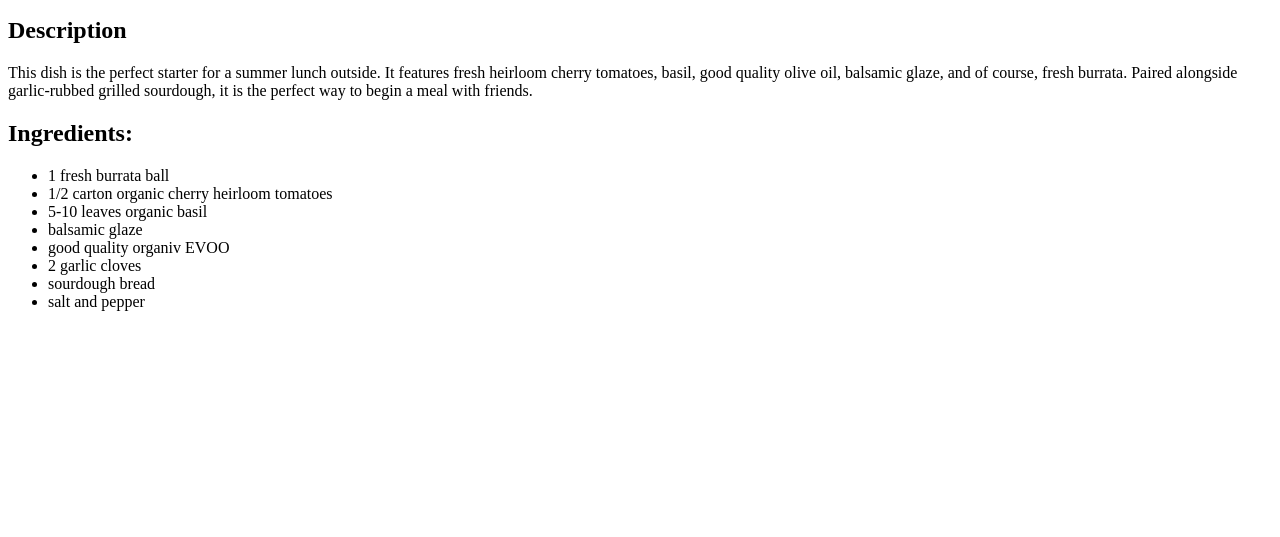
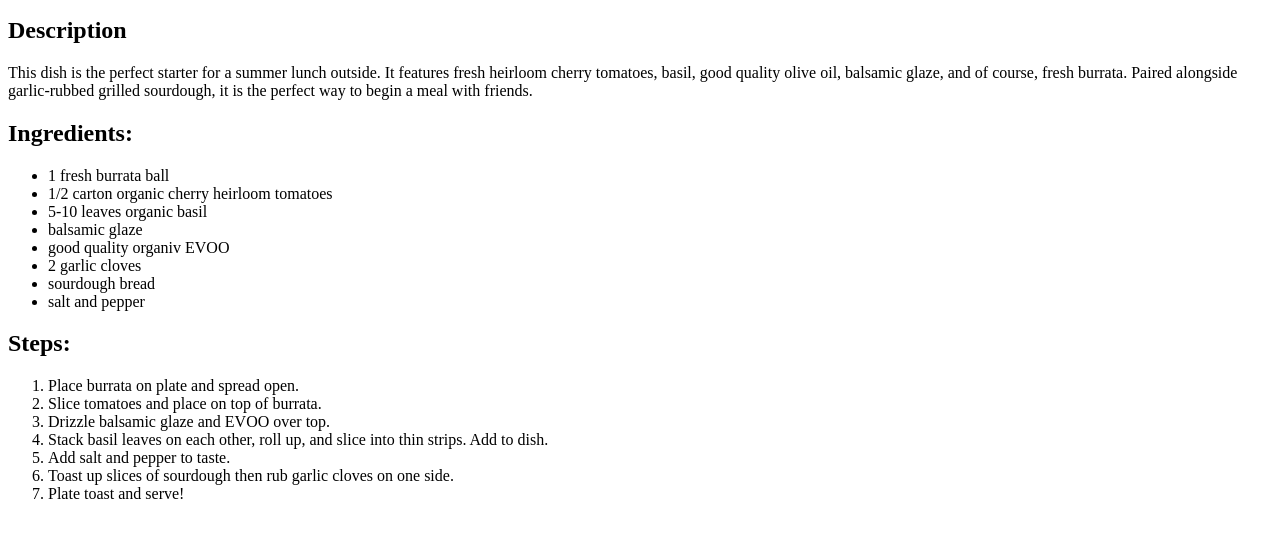
Before and after one commit to currently-eating/odin-recipes, a plain HTML site: page recipes/burrata-plate.html in a window 1280 px wide. Shown: the part 101-638 px from the top of the page. Drawn offline with Linux system fonts and the light colour scheme.

Commit message:
Add steps to burrata-plate.html

```diff
--- a/recipes/burrata-plate.html
+++ b/recipes/burrata-plate.html
@@ -28,5 +28,17 @@
         <li>sourdough bread</li>
         <li>salt and pepper</li>
     </ul>
+    <h2>Steps:</h2>
+    <ol>
+        <li>Place burrata on plate and spread open.</li>
+        <li>Slice tomatoes and place on top of burrata.</li>
+        <li>Drizzle balsamic glaze and EVOO over top.</li>
+        <li>Stack basil leaves on each other, roll up, and slice
+            into thin strips. Add to dish.</li>
+        <li>Add salt and pepper to taste.</li>
+        <li>Toast up slices of sourdough then rub garlic cloves
+            on one side.</li>
+        <li>Plate toast and serve!</li>
+    </ol>
 </body>
 </html>
```
